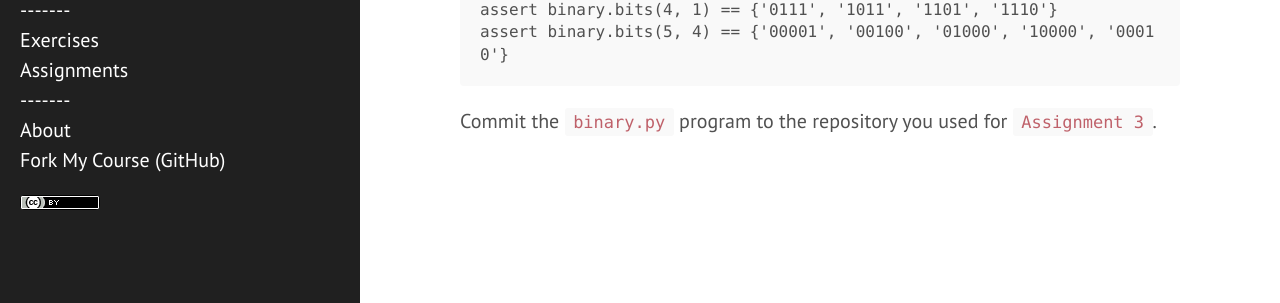
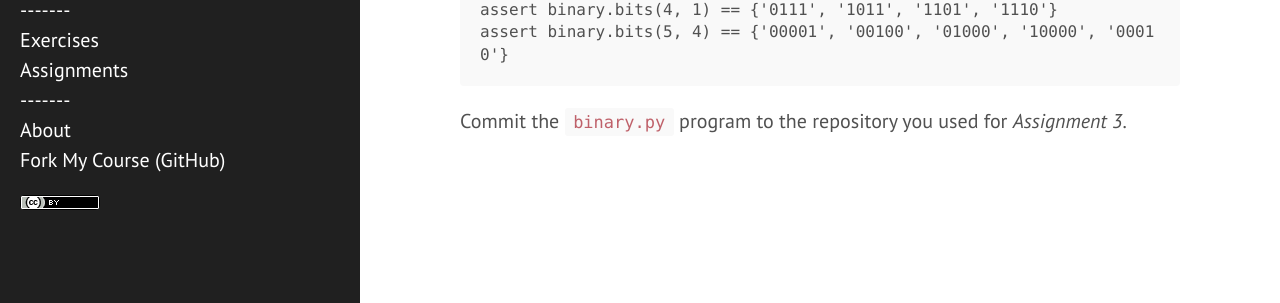
Before and after one commit to nyu-cds/courses, a Jekyll site: the page built from exercises/Using-itertools-2.md, in a window 1280 px wide. Shown: the part 476-779 px from the top of the page. Built offline with Jekyll 4.4.1, drawn with Linux system fonts in a browser that asks for light colours.

Commit message:
Signed-off-by: Greg Watson <g.watson@computer.org>

```diff
--- a/exercises/Using-itertools-2.md
+++ b/exercises/Using-itertools-2.md
@@ -20,4 +20,4 @@ assert binary.bits(5, 4) == {'00001', '00100', '01000', '10000', '00010'}
 ~~~
 {: .python}
 
-Commit the `binary.py` program to the repository you used for `Assignment 3`.
+Commit the `binary.py` program to the repository you used for *Assignment 3*.
```
